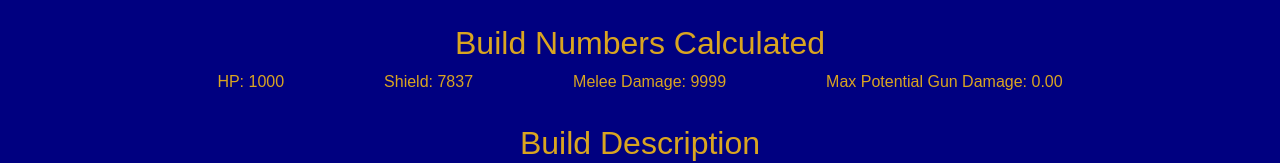
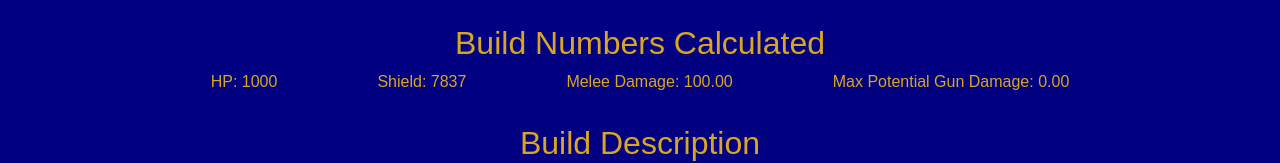
Before and after one commit to AzraelStrife17/startup, a React (Vite) app in the folder startup/: page /characterBuilder in a window 1280 px wide. Shown: the part 870-1033 px from the top of the page. Built offline with nearby package versions, Linux system fonts and the light colour scheme.

Commit message:
Started adding calculator of Melee damage

```diff
--- a/startup/src/characterBuilder/characterBuilder.jsx
+++ b/startup/src/characterBuilder/characterBuilder.jsx
@@ -1,6 +1,7 @@
 import React, { useState } from 'react';
 import './characterBuilder.css';
 import { calculateGunDamage } from './damageCalculator.js';
+import { calculateMeleeDamage } from './damageCalculator.js';
 
 
 export function CharacterBuilder() {
@@ -35,6 +36,11 @@ export function CharacterBuilder() {
         graveFiendsLevel,
         recurrenceLevel,
         prismaticWeaponryLevel
+    );
+
+    const baseMeleeDamage = 100;
+    const finalMeleeDamage = calculateMeleeDamage(
+        baseMeleeDamage
     );
 
 
@@ -72,11 +78,11 @@ export function CharacterBuilder() {
                         <label htmlFor="sanguineFiends">Sanguine Fiends</label>
                         <select id="sanguineFiends" name="varSelect">
                             <option defaultValue>-</option>
-                            <option>1</option>
-                            <option>2</option>
-                            <option>3</option>
-                            <option>4</option>
-                            <option>5</option>
+                            <option>1: +4% hp regen</option>
+                            <option>2: +8% hp regen</option>
+                            <option>3: +12% hp regen</option>
+                            <option>4: +16% hp regen</option>
+                            <option>5: +20% hp regen</option>
                         </select>
                     </div>
 
@@ -564,7 +570,7 @@ export function CharacterBuilder() {
         <div className="calculator_values">
             <div>HP: 1000</div>
             <div>Shield: 7837</div>
-            <div>Melee Damage: 9999 </div>
+            <div>Melee Damage: {finalMeleeDamage.toFixed(2)} </div>
             <div>Max Potential Gun Damage: {finalGunDamage.toFixed(2)}</div>
         </div>
 
--- a/startup/src/characterBuilder/damageCalculator.js
+++ b/startup/src/characterBuilder/damageCalculator.js
@@ -26,3 +26,7 @@ export const calculateGunDamage = (baseGunDamage, coldIronLevel, graveFiendsLeve
 
     return baseGunDamage * (1 + totalColdIronBonus) * (1 + totalGraveFiendsBonus) * (1 + totalRecurenceBonus) * (1 + totalPrismaticWeaponryBonus);
 };
+
+export const calculateMeleeDamage = (baseMeleeDamage) => {
+    return baseMeleeDamage
+}
```
